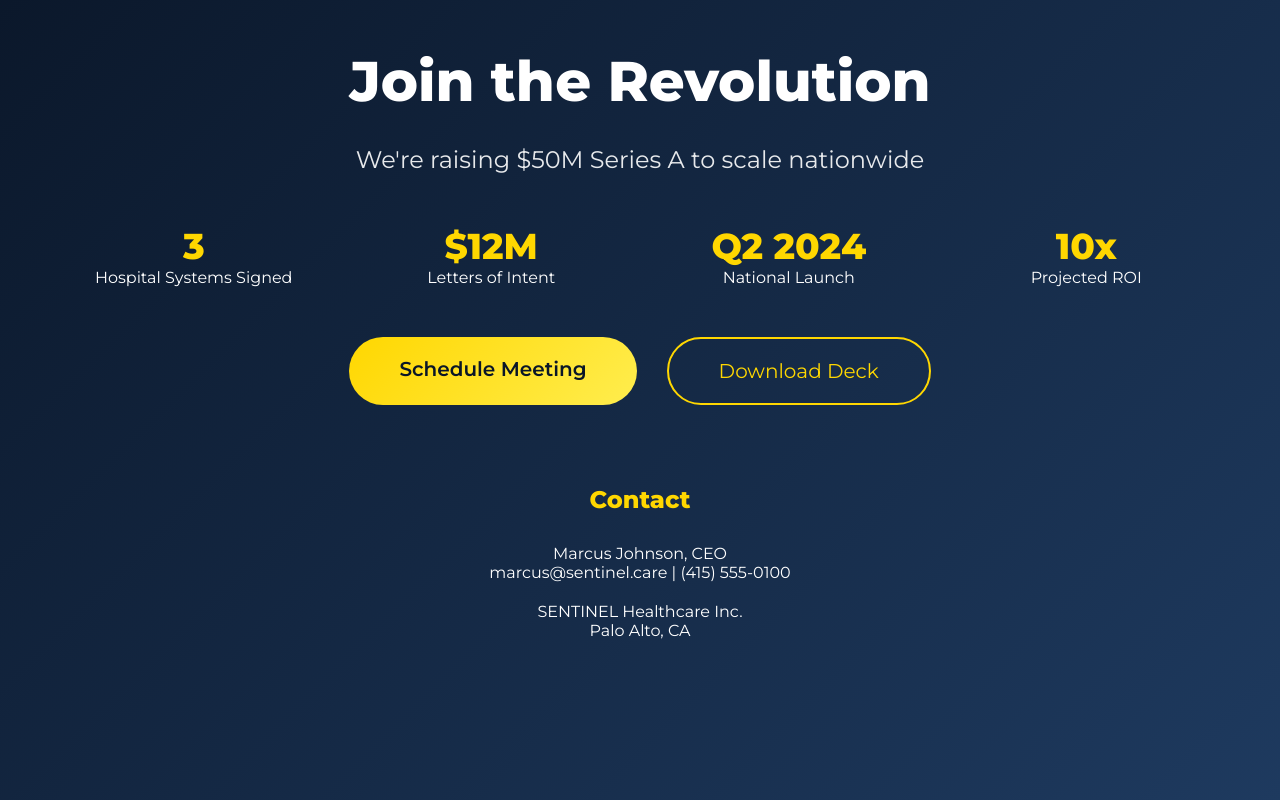
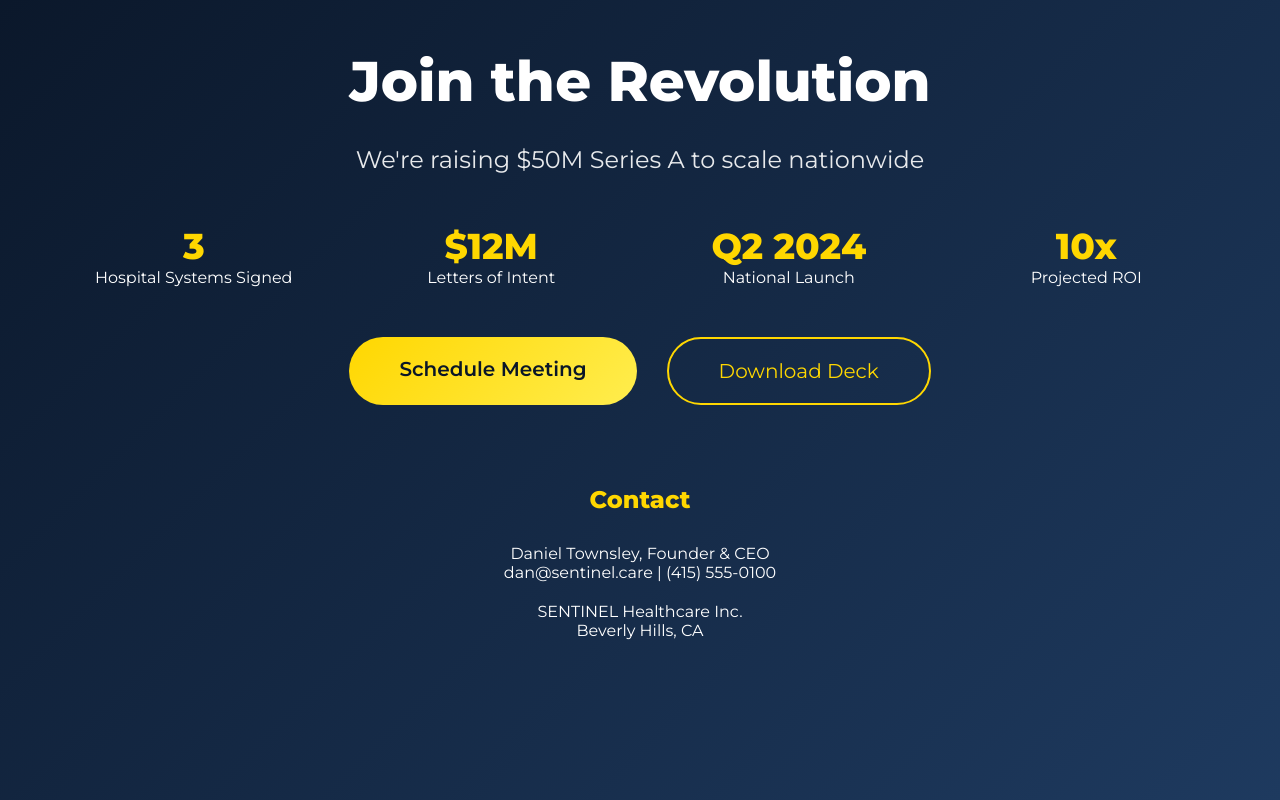
Before and after one commit to BoweryJG/SENTINEL, a plain HTML site: page index.html in a window 1280 px wide. Shown: the part 10345-11145 px from the top of the page. Drawn offline with nearby package versions, Linux system fonts and the light colour scheme.

Commit message:
Update with Daniel Townsley's actual contact information
- Changed CEO from Marcus Johnson to Daniel Townsley
- Updated email to dan@sentinel.care
- Changed location to Beverly Hills, CA

```diff
--- a/index.html
+++ b/index.html
@@ -745,10 +745,10 @@
 
                 <div style="margin-top: 80px;">
                     <h2 style="color: #ffd700; margin-bottom: 30px;">Contact</h2>
-                    <p>Marcus Johnson, CEO</p>
-                    <p>marcus@sentinel.care | (415) 555-0100</p>
+                    <p>Daniel Townsley, Founder & CEO</p>
+                    <p>dan@sentinel.care | (415) 555-0100</p>
                     <p style="margin-top: 20px;">SENTINEL Healthcare Inc.</p>
-                    <p>Palo Alto, CA</p>
+                    <p>Beverly Hills, CA</p>
                 </div>
             </div>
         </div>
```
